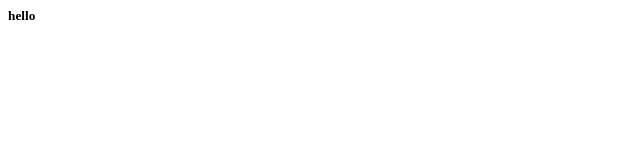
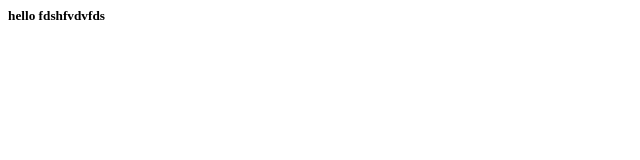
Before and after one commit to HoDienCong12c5/test-lenh, a plain HTML site: page index.html in a window 1280 px wide. Shown: the full height of the page, 0-640 px from the left. Drawn offline with Linux system fonts and the light colour scheme.

Commit message:
Update index.html

```diff
--- a/index.html
+++ b/index.html
@@ -1 +1 @@
-<h5>hello</h5>
+<h5>hello fdshfvdvfds</h5>
```
